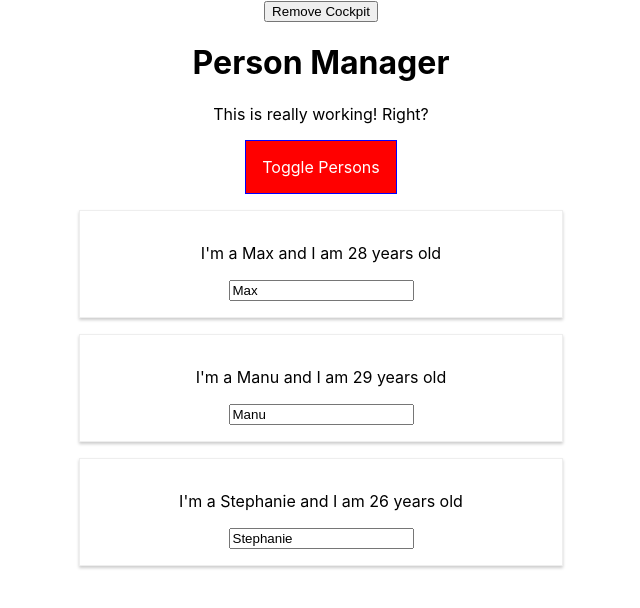
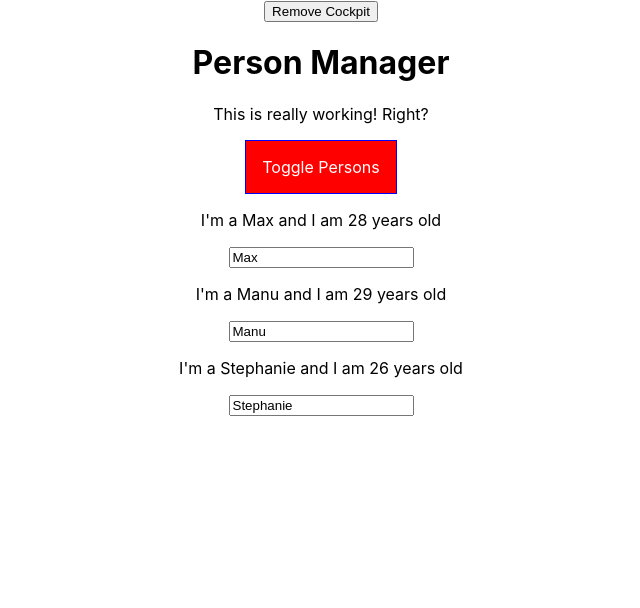
Before and after one commit to MichaelNeely77/react-complete-guide, a React (Create React App) app: page / in a window 1280 px wide. Both pictures are taken after a click on the button "Toggle Persons". Shown: the top 608 px of the page, without its empty margins (319-959 px from the left). Built offline with nearby package versions, Linux system fonts and the light colour scheme.

Commit message:
Higher Orer Components

```diff
--- a/src/components/Persons/Person/Person.js
+++ b/src/components/Persons/Person/Person.js
@@ -1,18 +1,21 @@
-import React, { Component } from 'react';
+import React, { Component, Fragment } from 'react';
 
-import styles from './Person.module.css';
+import Auxiliary from '../../../hoc/Auxiliary'
+// import styles from './Person.module.css';
 
 
 class Person extends Component {
     render() {
         console.log('[Person.js] rendering...');
-        return (
-            <div className={styles.Person}>
-                <p onClick={this.props.click} >I'm a {this.props.name} and I am {this.props.age} years old</p>
-                <p>{this.props.children}</p>
-                <input type="text" onChange={this.props.changed} value={this.props.name}/>
-            </div>
-            );
+        return(
+        <Fragment>
+            <p onClick={this.props.click} >I'm a {this.props.name} and I am {this.props.age} years old</p>
+            <p key="i2" >{this.props.children}</p>
+            <input key="i3" type="text" onChange={this.props.changed} value={this.props.name}
+
+            />
+        </Fragment>
+        );
         }
     }
 
--- a/src/components/Persons/Persons.js
+++ b/src/components/Persons/Persons.js
@@ -46,7 +46,7 @@ class Persons extends PureComponent {
         click={() => this.props.clicked( index ) }
         name={person.name}
          age={person.age}
-         key = {person.id}
+         key={person.id}
          changed={(event) => this.props.changed(event, person.id)}
          />
         );
--- a/src/containers/App.js
+++ b/src/containers/App.js
@@ -3,6 +3,7 @@ import styles from'./App.module.css';
 
 import Persons from '../components/Persons/Persons';
 import Cockpit from'../components/Cockpit/Cockpit';
+import WithClass from '../hoc/WithClass';
 
 class App extends Component {
 
@@ -89,7 +90,7 @@ class App extends Component {
 
     return (
 
-      <div className={styles.App}>
+      <WithClass styles={styles.App}>
         <button onClick = {() => {
           this.setState({showCockpit: false});
       }}
@@ -105,7 +106,7 @@ class App extends Component {
           />
     ) : null}
           {persons}
-      </div>
+      </WithClass>
 
     );
     // return React.createElement('div', {className: 'App'}, React.createElement('h1', null, 'Does this work now?'));
--- /dev/null
+++ b/src/hoc/Auxiliary.js
@@ -0,0 +1,6 @@
+const auxiliary = props => props.children;
+
+
+
+
+export default auxiliary;
--- /dev/null
+++ b/src/hoc/WithClass.js
@@ -0,0 +1,8 @@
+import React from 'react';
+
+const withClass = props=> (
+    <div className = {props.styles}>{props.children}</div>
+
+);
+
+export default withClass;
```
